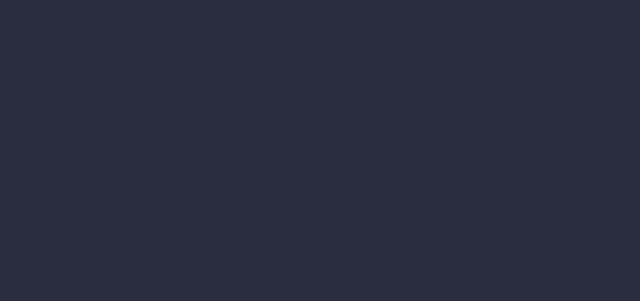
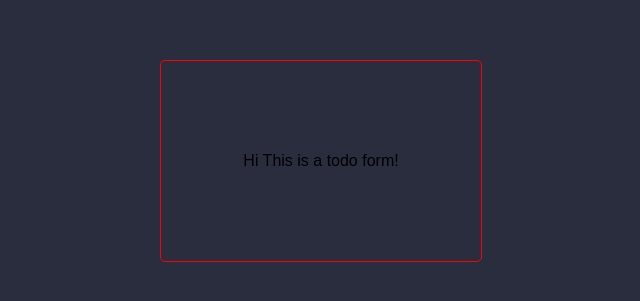
Before and after one commit to PatrickStrz/TodoDemo, a React (Create React App) app: page / in a window 1280 px wide. Shown: the part 239-540 px from the top of the page, without its empty margins (319-959 px from the left). Built offline with nearby package versions, Linux system fonts and the light colour scheme.

Commit message:
displaying simple form

```diff
--- a/src/App.js
+++ b/src/App.js
@@ -1,6 +1,8 @@
 import React, { Component } from "react"
 import styled from "styled-components"
 import COLORS from "./constants/Colors"
+
+import CreateTodoForm from "./components/CreateTodoForm"
 
 const SiteBox = styled.div`
   display: flex;
@@ -19,7 +21,11 @@ class App extends Component {
     ]
   }
   render() {
-    return <SiteBox />
+    return (
+      <SiteBox>
+        <CreateTodoForm />
+      </SiteBox>
+    )
   }
 }
 
--- a/src/components/CreateTodoForm.js
+++ b/src/components/CreateTodoForm.js
@@ -1,10 +1,21 @@
 import React, { Component } from "react"
 import PropTypes from "prop-types"
 import styled from "styled-components"
-import COLORS from "../colors"
+import COLORS from "../constants/Colors"
+
+const FormBox = styled.div`
+  display: flex;
+  flex-direction: column;
+  justify-content: space-around;
+  align-items: center;
+  height: 200px;
+  width: 25%;
+  border: 1px solid ${COLORS.outline};
+  border-radius: 5px;
+`
 
 export default class CreateTodoForm extends Component {
   render() {
-    return <div>Hi This is a todo form!</div>
+    return <FormBox>Hi This is a todo form!</FormBox>
   }
 }
--- a/src/constants/Colors.js
+++ b/src/constants/Colors.js
@@ -2,6 +2,7 @@ const tintColor = "#2f95dc"
 const background = "#292D3E"
 export default {
   background,
+  outline: "red",
   //   header: Color(background).lighten(0.5),
   //   tabBarBottom: Color(background).lighten(0.5),
   main: "#7E57C2",
```
